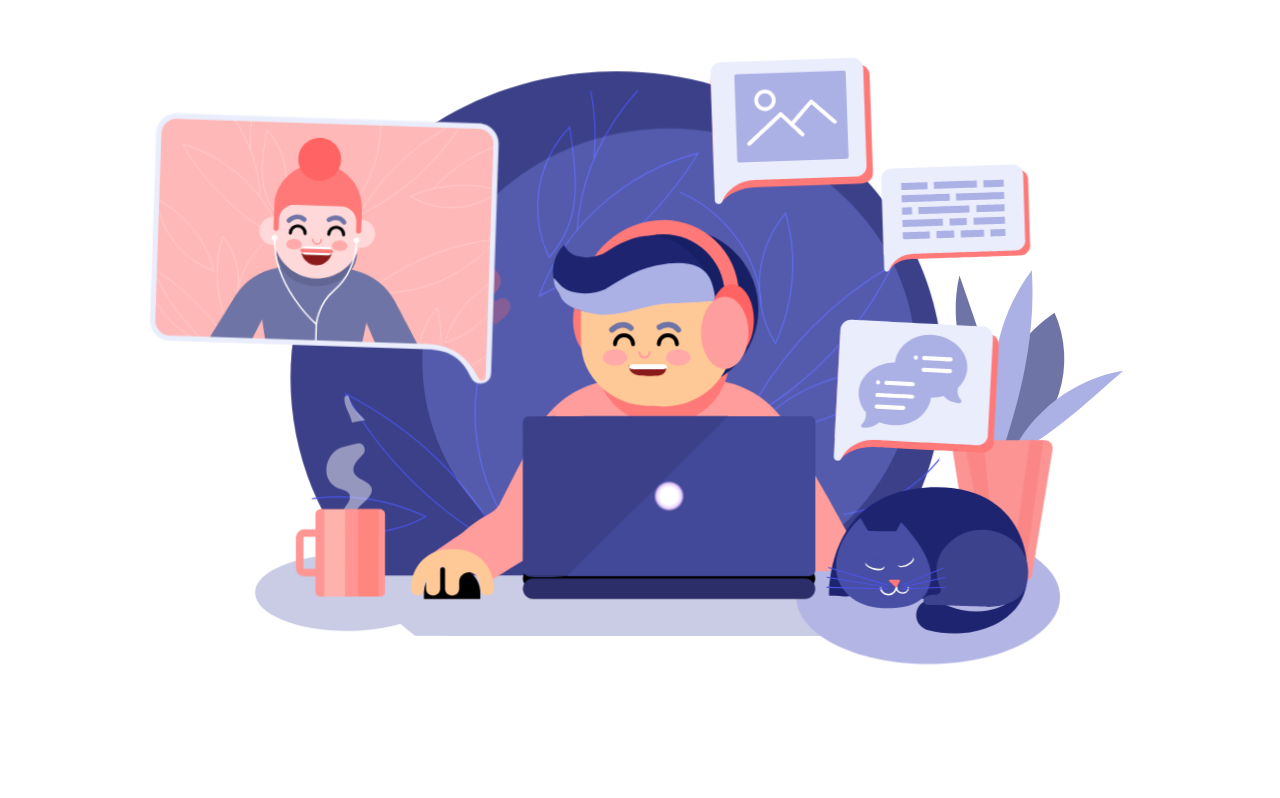
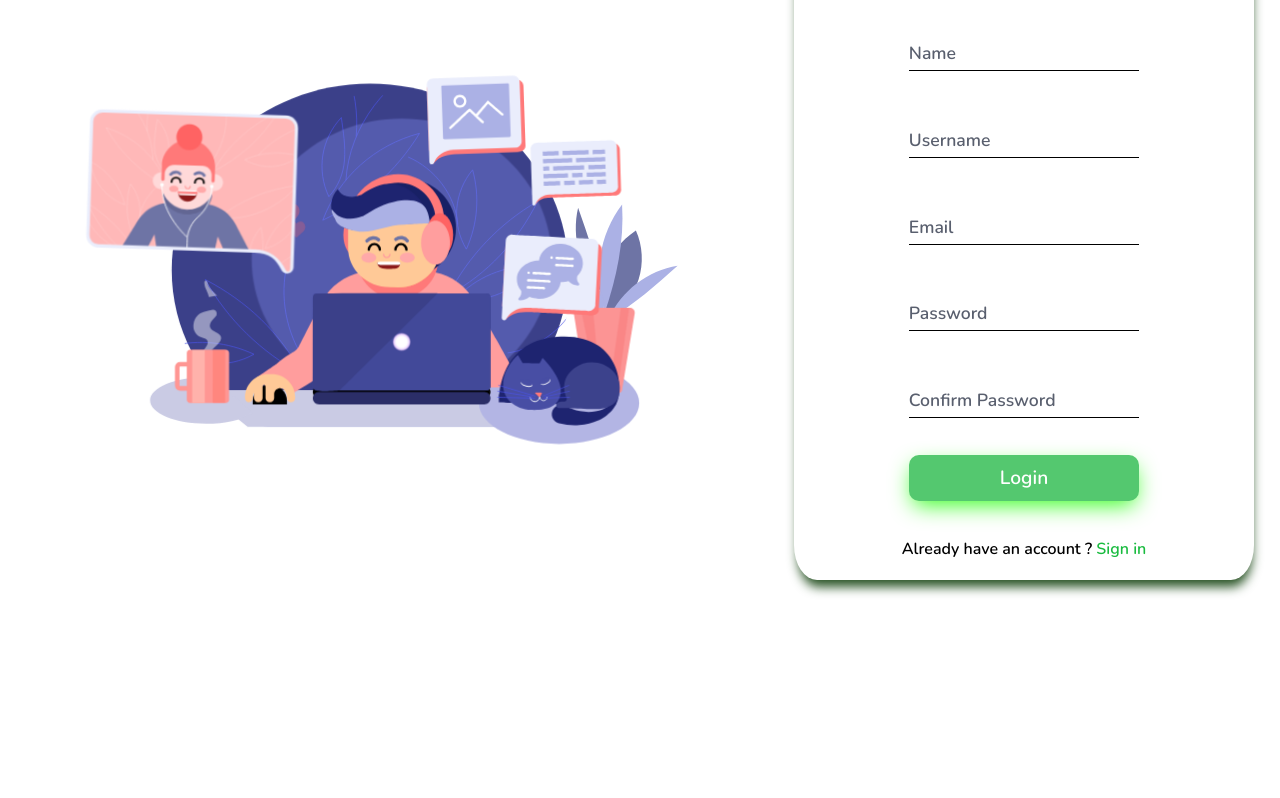
Before and after one commit to EdersonDav/Chat, a website: page public/views/register/index.html in a window 1280 px wide. Shown: the part 170-968 px from the top of the page. After the commit the page ends 800 px from the top, so only its background shows below. Drawn offline with nearby package versions, Linux system fonts and the light colour scheme.

Commit message:
form sign up

```diff
--- a/public/views/register/assets/styles/style.css
+++ b/public/views/register/assets/styles/style.css
@@ -0,0 +1,140 @@
+@import url("https://fonts.googleapis.com/css2?family=Nunito:wght@600&display=swap");
+* {
+  margin: 0;
+  padding: 0;
+  box-sizing: border-box;
+  font-family: "Nunito", sans-serif;
+}
+
+body {
+  display: flex;
+  justify-content: center;
+}
+
+.animation {
+  display: flex;
+  position: relative;
+  height: 100vh;
+  margin-left: 0;
+  align-items: center;
+  justify-content: center;
+  width: 60%;
+}
+
+.containerForm {
+  display: flex;
+  flex-direction: column;
+  align-items: center;
+  justify-content: center;
+  position: relative;
+  height: 100vh;
+  margin-right: 0;
+  width: 40%;
+}
+
+.form {
+  display: flex;
+  flex-direction: column;
+  align-items: center;
+  background-color: #fff;
+  width: 90%;
+  height: 700px;
+  border-radius: 5%;
+  box-shadow: 1px 10px 11px -3px rgba(42, 84, 38, 1);
+}
+
+.div-email,
+.div-password,
+.div-name,
+.div-username,
+.div-confirm-password {
+  position: relative;
+  width: 50%;
+  height: 50px;
+  overflow: hidden;
+}
+
+h1 {
+  font-size: 2.5rem;
+  margin-top: 50px;
+}
+
+input {
+  width: 100%;
+  height: 100%;
+  color: #595f6e;
+  padding-top: 20px;
+  border: none;
+  outline: none;
+}
+
+label {
+  position: absolute;
+  bottom: 0px;
+  left: 0%;
+  width: 100%;
+  height: 100%;
+  pointer-events: none;
+  border-bottom: 1px solid #000;
+}
+
+label::after {
+  content: "";
+  position: absolute;
+  left: 0px;
+  bottom: -2px;
+  height: 100%;
+  width: 100%;
+  border-bottom: 3px solid #54c86f;
+  transform: translateX(-100%);
+  transition: transform 0.8s ease;
+}
+
+span {
+  position: absolute;
+  bottom: 5px;
+  left: 0px;
+  transition: all 0.3s ease;
+  font-size: 1.1rem;
+  color: #595f6e;
+}
+
+input:focus + label span,
+input:valid + label span {
+  transform: translateY(-150%);
+  font-size: 0.8rem;
+  color: #54c86f;
+}
+
+input:focus + label::after,
+input:valid + label::after {
+  transform: translateX(0%);
+}
+
+.div-email,
+.div-password,
+button,
+.register,
+.div-name,
+.div-username,
+.div-confirm-password {
+  margin-top: 8%;
+}
+
+button {
+  padding: 10px;
+  width: 50%;
+  border-style: none;
+  border-radius: 10px;
+  background-color: #54c86f;
+  font-size: 1.2rem;
+  color: #fff;
+  cursor: pointer;
+  box-shadow: 0px 8px 22px -4px rgba(55, 255, 33, 1);
+}
+
+.register a {
+  font-weight: bold;
+  color: #19bb3f;
+  text-decoration: none;
+}
--- a/public/views/register/index.html
+++ b/public/views/register/index.html
@@ -3,10 +3,91 @@
   <head>
     <meta charset="UTF-8" />
     <meta name="viewport" content="width=device-width, initial-scale=1.0" />
+    <link rel="stylesheet" href="./assets/styles/style.css" />
     <title>Sign Up</title>
   </head>
   <body>
     <div class="animation"></div>
+
+    <div class="containerForm">
+      <form class="form" method="POST">
+        <h1>Welcome to Chat!</h1>
+
+        <div class="div-name">
+          <input
+            type="text"
+            name="name"
+            id="name"
+            autocomplete="off"
+            required
+          />
+          <label for="lbl-name" class="lbl-name">
+            <span class="txt-name">Name</span>
+          </label>
+        </div>
+
+        <div class="div-username">
+          <input
+            type="text"
+            name="username"
+            id="username"
+            autocomplete="off"
+            required
+          />
+          <label for="lbl-username" class="lbl-username">
+            <span class="txt-username">Username</span>
+          </label>
+        </div>
+
+        <div class="div-email">
+          <input
+            type="email"
+            name="email"
+            id="email"
+            autocomplete="off"
+            required
+          />
+          <label for="lbl-email" class="lbl-email">
+            <span class="txt-email">Email</span>
+          </label>
+        </div>
+
+        <div class="div-password">
+          <input
+            type="password"
+            name="password"
+            id="password"
+            autocomplete="off"
+            required
+          />
+          <label for="lbl-password" class="lbl-password">
+            <span class="txt-password">Password</span>
+          </label>
+        </div>
+
+        <div class="div-confirm-password">
+          <input
+            type="password"
+            name="confirm-password"
+            id="confirm-password"
+            autocomplete="off"
+            required
+          />
+          <label for="lbl-confirm-password" class="lbl-confirm-password">
+            <span class="txt-confirm-password">Confirm Password</span>
+          </label>
+        </div>
+
+        <button type="submit">Login</button>
+
+        <div class="register">
+          <p>
+            Already have an account ?
+            <a href="../register/index.html">Sign in</a>
+          </p>
+        </div>
+      </form>
+    </div>
     <script src="https://cdnjs.cloudflare.com/ajax/libs/bodymovin/5.7.0/lottie.min.js"></script>
     <script src="./assets/js/script.js"></script>
   </body>
```
